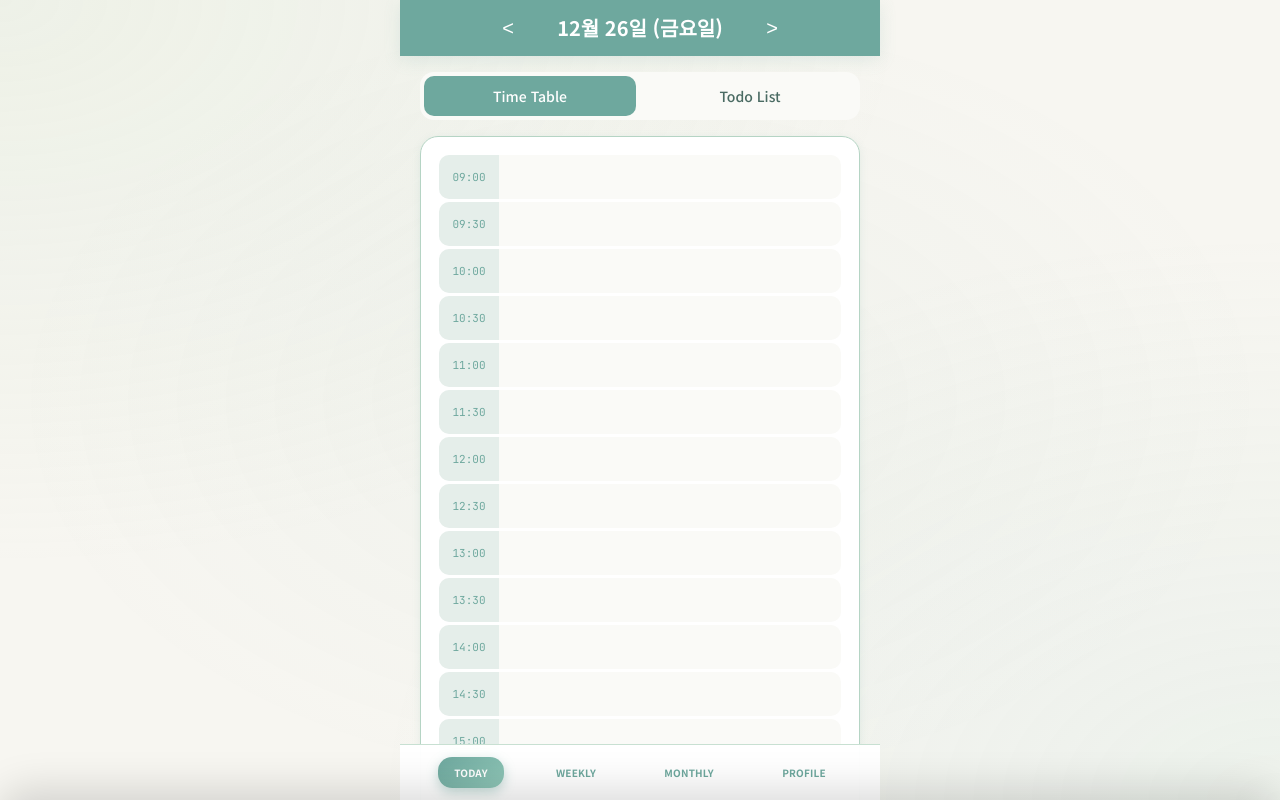
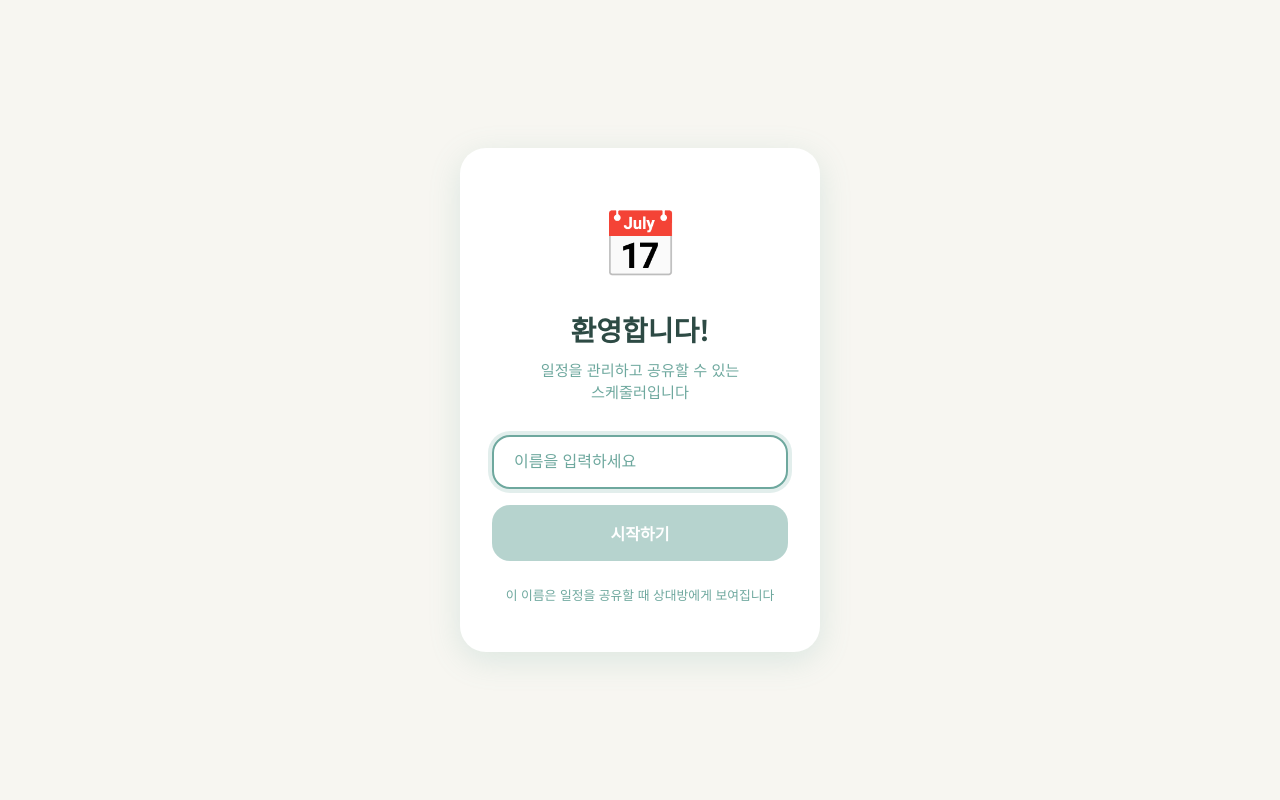
Before and after one commit to sum37/scheduler, a React (Vite) app: page / in a window 1280 px wide. Built offline with nearby package versions, Linux system fonts and the light colour scheme.

Commit message:
userName 입력 추가

```diff
--- a/src/App.tsx
+++ b/src/App.tsx
@@ -6,10 +6,12 @@ import DailyView from './components/DailyView';
 import WeeklyView from './components/WeeklyView';
 import MonthlyView from './components/MonthlyView';
 import ProfileView from './components/ProfileView';
-import { FirebaseProvider } from './FirebaseContext';
+import OnboardingView from './components/OnboardingView';
+import { FirebaseProvider, useFirebase } from './FirebaseContext';
 import './index.css';
 
 function App() {
+  const { currentUser, setUserName } = useFirebase();
   const [currentView, setCurrentView] = useState<ViewType>('daily');
   const [selectedDate, setSelectedDate] = useState(new Date());
   const scrollTimeoutRef = useRef<number | null>(null);
@@ -85,6 +87,15 @@ function App() {
       setCurrentView('daily');
     }
   };
+
+  const handleOnboardingComplete = (name: string) => {
+    setUserName(name);
+  };
+
+  // 사용자 이름이 없으면 온보딩 화면 표시
+  if (!currentUser || !currentUser.name) {
+    return <OnboardingView onComplete={handleOnboardingComplete} />;
+  }
 
   return (
     <div className="app">
--- a/src/FirebaseContext.tsx
+++ b/src/FirebaseContext.tsx
@@ -35,6 +35,7 @@ interface FirebaseContextType {
   // 사용자 정보
   currentUser: User | null;
   setUserName: (name: string) => void;
+  logout: () => void;
 
   // 연결 상태
   isConnected: boolean;
@@ -130,6 +131,40 @@ export function FirebaseProvider({ children }: { children: ReactNode }) {
       const userRef = doc(db, 'rooms', roomCode, 'users', currentUser.id);
       setDoc(userRef, { ...currentUser, name }, { merge: true });
     }
+  }, [roomCode, currentUser]);
+
+  // 로그아웃 (이름, ID 모두 삭제)
+  const logout = useCallback(async () => {
+    // 먼저 룸에서 나가기
+    if (roomCode && currentUser) {
+      try {
+        const userRef = doc(db, 'rooms', roomCode, 'users', currentUser.id);
+        await deleteDoc(userRef);
+      } catch (error) {
+        console.error('[Firebase] Error removing user on logout:', error);
+      }
+    }
+
+    // 로컬 스토리지 초기화
+    localStorage.removeItem(USER_ID_KEY);
+    localStorage.removeItem(USER_NAME_KEY);
+    localStorage.removeItem(USER_COLOR_KEY);
+    localStorage.removeItem(ROOM_CODE_KEY);
+    localStorage.removeItem('userName');
+
+    // 상태 초기화
+    setCurrentUser(null);
+    setRoomCode(null);
+    setIsConnected(false);
+    setRoomUsers([]);
+
+    setData({
+      categories: localStore.getCategories(),
+      timeBlocks: localStore.getTimeBlocks(),
+      todos: localStore.getTodos(),
+      events: localStore.getEvents(),
+      weeklyGoals: localStore.getWeeklyGoals(),
+    });
   }, [roomCode, currentUser]);
 
   // Firebase 실시간 리스너 설정
@@ -313,7 +348,18 @@ export function FirebaseProvider({ children }: { children: ReactNode }) {
   }, [currentUser]);
 
   // 룸 나가기
-  const leaveRoom = useCallback(() => {
+  const leaveRoom = useCallback(async () => {
+    // Firebase에서 사용자 삭제 (다른 사용자에게 알림)
+    if (roomCode && currentUser) {
+      try {
+        const userRef = doc(db, 'rooms', roomCode, 'users', currentUser.id);
+        await deleteDoc(userRef);
+        console.log('[Firebase] User removed from room');
+      } catch (error) {
+        console.error('[Firebase] Error removing user:', error);
+      }
+    }
+
     setRoomCode(null);
     localStorage.removeItem(ROOM_CODE_KEY);
     setIsConnected(false);
@@ -326,7 +372,7 @@ export function FirebaseProvider({ children }: { children: ReactNode }) {
       events: localStore.getEvents(),
       weeklyGoals: localStore.getWeeklyGoals(),
     });
-  }, []);
+  }, [roomCode, currentUser]);
 
   // 데이터 조작 함수들 (사용자 정보 포함)
   const updateCategories = useCallback((categories: Category[]) => {
@@ -366,7 +412,12 @@ export function FirebaseProvider({ children }: { children: ReactNode }) {
   }, [roomCode, currentUser]);
 
   const addTodo = useCallback((todo: Todo) => {
-    if (!currentUser) return;
+    console.log('[Firebase] addTodo called', { todo, currentUser, roomCode });
+
+    if (!currentUser) {
+      console.warn('[Firebase] No currentUser, skipping');
+      return;
+    }
 
     const todoWithUser = {
       ...todo,
@@ -376,8 +427,15 @@ export function FirebaseProvider({ children }: { children: ReactNode }) {
     };
 
     if (roomCode) {
+      console.log('[Firebase] Saving to Firebase:', roomCode, todoWithUser);
       const ref = doc(db, 'rooms', roomCode, 'todos', todo.id);
-      setDoc(ref, todoWithUser);
+      setDoc(ref, todoWithUser).then(() => {
+        console.log('[Firebase] Todo saved successfully');
+      }).catch((err) => {
+        console.error('[Firebase] Todo save error:', err);
+      });
+    } else {
+      console.warn('[Firebase] No roomCode, saving locally only');
     }
     localStore.addTodo(todo);
     setData(prev => ({ ...prev, todos: [...prev.todos, todoWithUser] }));
@@ -522,6 +580,7 @@ export function FirebaseProvider({ children }: { children: ReactNode }) {
     <FirebaseContext.Provider value={{
       currentUser,
       setUserName,
+      logout,
       isConnected,
       roomCode,
       roomUsers,
--- /dev/null
+++ b/src/components/OnboardingView.tsx
@@ -0,0 +1,57 @@
+import { useState } from 'react';
+
+interface OnboardingViewProps {
+  onComplete: (name: string) => void;
+}
+
+export default function OnboardingView({ onComplete }: OnboardingViewProps) {
+  const [name, setName] = useState('');
+  const [isSubmitting, setIsSubmitting] = useState(false);
+
+  const handleSubmit = (e: React.FormEvent) => {
+    e.preventDefault();
+    if (!name.trim()) return;
+
+    setIsSubmitting(true);
+    onComplete(name.trim());
+  };
+
+  return (
+    <div className="onboarding-container">
+      <div className="onboarding-card">
+        <div className="onboarding-icon">📅</div>
+        <h1 className="onboarding-title">환영합니다!</h1>
+        <p className="onboarding-subtitle">
+          일정을 관리하고 공유할 수 있는<br />
+          스케줄러입니다
+        </p>
+
+        <form onSubmit={handleSubmit} className="onboarding-form">
+          <div className="onboarding-input-wrapper">
+            <input
+              type="text"
+              value={name}
+              onChange={(e) => setName(e.target.value)}
+              placeholder="이름을 입력하세요"
+              className="onboarding-input"
+              autoFocus
+              maxLength={20}
+            />
+          </div>
+
+          <button
+            type="submit"
+            className="onboarding-button"
+            disabled={!name.trim() || isSubmitting}
+          >
+            {isSubmitting ? '시작하는 중...' : '시작하기'}
+          </button>
+        </form>
+
+        <p className="onboarding-hint">
+          이 이름은 일정을 공유할 때 상대방에게 보여집니다
+        </p>
+      </div>
+    </div>
+  );
+}
--- a/src/components/ProfileView.tsx
+++ b/src/components/ProfileView.tsx
@@ -22,7 +22,7 @@ export default function ProfileView({ date, weekStart }: ProfileViewProps) {
   const weekDays = getWeekDays(date);
 
   // Firebase 공유 관련
-  const { isConnected, roomCode, roomUsers, currentUser, setUserName, createRoom, joinRoom, leaveRoom } = useFirebase();
+  const { isConnected, roomCode, roomUsers, currentUser, setUserName, logout, createRoom, joinRoom, leaveRoom } = useFirebase();
   const [joinCodeInput, setJoinCodeInput] = useState('');
   const [isCreatingRoom, setIsCreatingRoom] = useState(false);
   const [isJoiningRoom, setIsJoiningRoom] = useState(false);
@@ -501,6 +501,21 @@ export default function ProfileView({ date, weekStart }: ProfileViewProps) {
           </div>
         </section>
       )}
+
+      {/* 로그아웃 섹션 */}
+      <section style={{ marginTop: 32, paddingTop: 24, borderTop: '1px solid var(--border-light)' }}>
+        <button className="logout-button" onClick={logout}>
+          로그아웃
+        </button>
+        <p style={{
+          fontSize: '0.75rem',
+          color: 'var(--text-muted)',
+          textAlign: 'center',
+          marginTop: 8
+        }}>
+          로그아웃하면 이름과 공유 정보가 삭제됩니다
+        </p>
+      </section>
     </div>
   );
 }
--- a/src/index.css
+++ b/src/index.css
@@ -1542,3 +1542,130 @@ body.scrolling * {
 .sync-user-name {
   color: var(--text-primary);
 }
+
+/* ===== Onboarding View ===== */
+.onboarding-container {
+  min-height: 100vh;
+  display: flex;
+  align-items: center;
+  justify-content: center;
+  padding: 20px;
+  background: var(--bg-primary);
+}
+
+.onboarding-card {
+  background: var(--bg-card);
+  border-radius: var(--radius-xl);
+  padding: 48px 32px;
+  max-width: 360px;
+  width: 100%;
+  text-align: center;
+  box-shadow: var(--shadow-lg);
+}
+
+.onboarding-icon {
+  font-size: 64px;
+  margin-bottom: 16px;
+  animation: bounce 2s ease-in-out infinite;
+}
+
+@keyframes bounce {
+  0%, 100% { transform: translateY(0); }
+  50% { transform: translateY(-10px); }
+}
+
+.onboarding-title {
+  font-size: 1.75rem;
+  font-weight: 700;
+  color: var(--text-primary);
+  margin: 0 0 8px 0;
+}
+
+.onboarding-subtitle {
+  font-size: 0.95rem;
+  color: var(--text-muted);
+  margin: 0 0 32px 0;
+  line-height: 1.5;
+}
+
+.onboarding-form {
+  display: flex;
+  flex-direction: column;
+  gap: 16px;
+}
+
+.onboarding-input-wrapper {
+  position: relative;
+}
+
+.onboarding-input {
+  width: 100%;
+  padding: 16px 20px;
+  font-size: 1rem;
+  border: 2px solid var(--border-color);
+  border-radius: var(--radius-lg);
+  background: var(--bg-secondary);
+  color: var(--text-primary);
+  transition: all 0.2s ease;
+  box-sizing: border-box;
+}
+
+.onboarding-input:focus {
+  outline: none;
+  border-color: var(--accent-primary);
+  background: var(--bg-card);
+  box-shadow: 0 0 0 4px var(--accent-glow);
+}
+
+.onboarding-input::placeholder {
+  color: var(--text-muted);
+}
+
+.onboarding-button {
+  padding: 16px 24px;
+  font-size: 1rem;
+  font-weight: 600;
+  color: white;
+  background: var(--accent-primary);
+  border: none;
+  border-radius: var(--radius-lg);
+  cursor: pointer;
+  transition: all 0.2s ease;
+}
+
+.onboarding-button:hover:not(:disabled) {
+  background: var(--accent-hover);
+  transform: translateY(-2px);
+  box-shadow: var(--shadow-md);
+}
+
+.onboarding-button:disabled {
+  opacity: 0.5;
+  cursor: not-allowed;
+}
+
+.onboarding-hint {
+  font-size: 0.8rem;
+  color: var(--text-muted);
+  margin: 24px 0 0 0;
+}
+
+/* ===== Logout Button ===== */
+.logout-button {
+  width: 100%;
+  padding: 14px;
+  margin-top: 16px;
+  font-size: 0.9rem;
+  font-weight: 500;
+  color: var(--danger);
+  background: transparent;
+  border: 1px solid var(--danger);
+  border-radius: var(--radius-md);
+  cursor: pointer;
+  transition: all 0.2s ease;
+}
+
+.logout-button:hover {
+  background: var(--danger);
+  color: white;
+}
```
